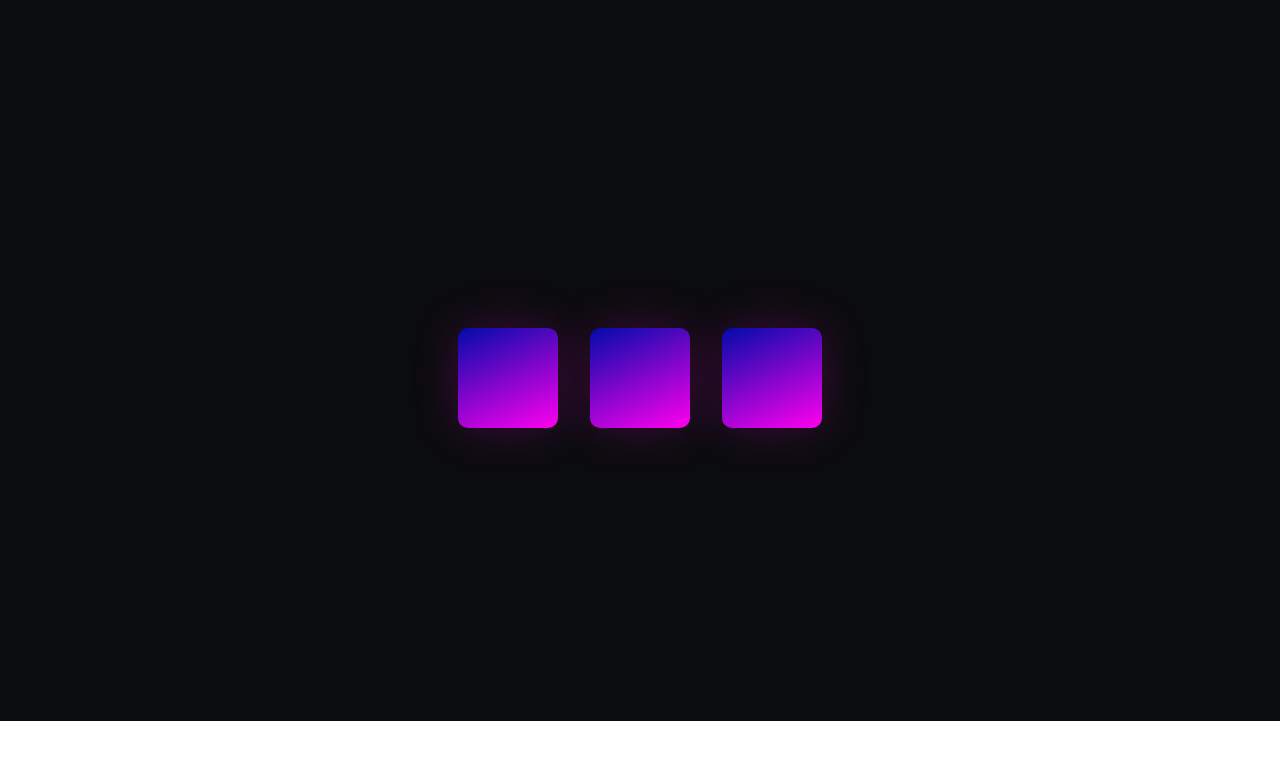
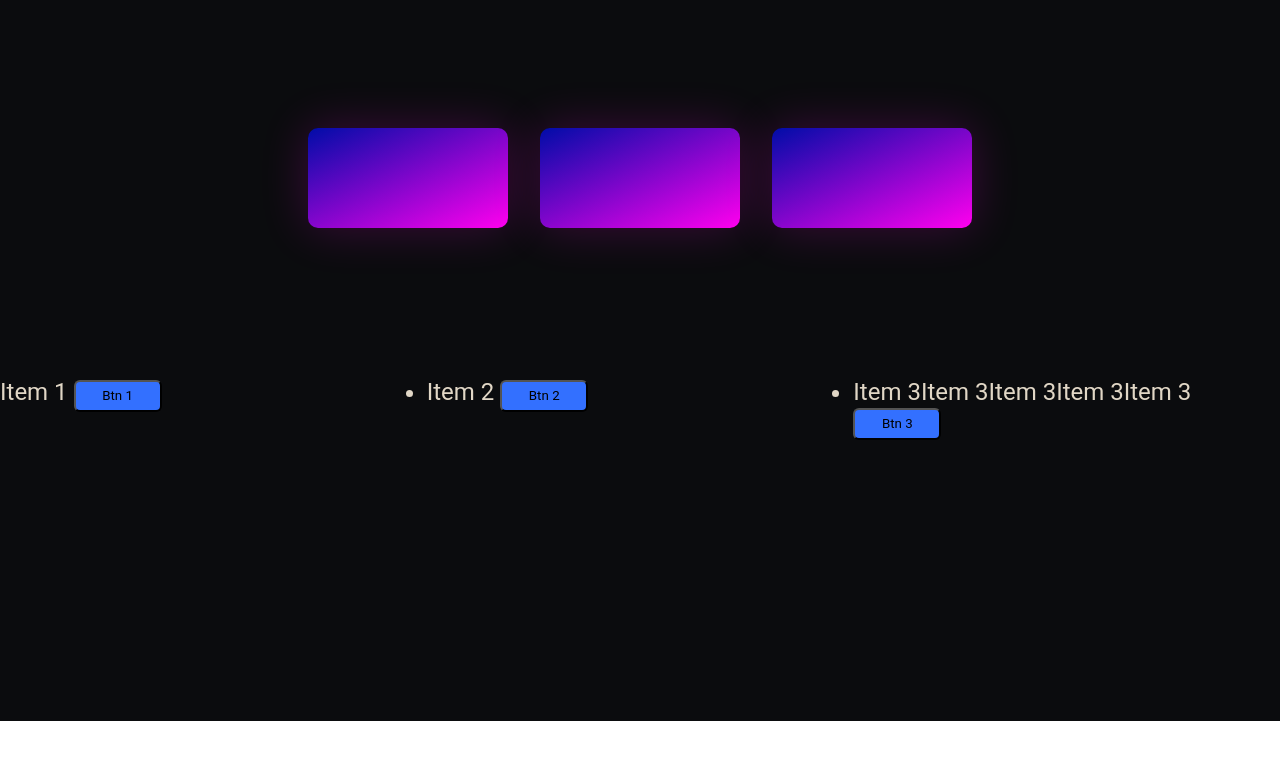
Before and after one commit to Caiyuzhen/Base-PostCSS, a website: page index.html in a window 1280 px wide. Shown: the part 79-838 px from the top of the page. After the commit the page ends 800 px from the top, so only its background shows below. Drawn offline with Linux system fonts and the light colour scheme.

Commit message:
base:postCss learning

```diff
--- a/dist.css
+++ b/dist.css
@@ -1,3 +1,5 @@
+/* 使用 mixins */
+
 * {
   margin: 0;
   padding: 0;
@@ -11,26 +13,27 @@ main {
   height: 100vh;
   background: hsl(220, 10%, 5%);
   font-size: 1.5rem;
+  box-sizing: border-box;
 }
 
-h1 {
+main h1 {
     color: var(--normal-color);
   }
 
-.boxes {
+main .boxes {
     display: -webkit-box;
     display: flex;
     grid-template-columns: repeat(3, 1fr);
     gap: 32px;
-  height: 100%;
     -webkit-box-pack: center;
             justify-content: center;
     -webkit-box-align: center;
             align-items: center;
+    height: 400px;
   }
 
-.boxes .box {
-    width: 100px;
+main .boxes .box { /* ⚡️⚡️需要加上 & 跟空格来使用最新的 CSS 嵌套语法！！ */
+      width: 200px;
       height: 100px;
       background: -webkit-linear-gradient(294deg, rgba(0, 12, 168, 1) 0%, rgba(255, 0, 238, 1) 100%);
       background: linear-gradient(156deg, rgba(0, 12, 168, 1) 0%, rgba(255, 0, 238, 1) 100%);
@@ -40,7 +43,7 @@ h1 {
       box-shadow: 0 0 48px rgba(255, 0, 238, 0.2);
     }
 
-.boxes .box:hover {
+main .boxes .box:hover {
         background: -webkit-linear-gradient(294deg, rgba(255, 0, 238, 1) 0%, rgba(0, 12, 168, 1) 100%);
         background: linear-gradient(156deg, rgba(255, 0, 238, 1) 0%, rgba(0, 12, 168, 1) 100%);
 
@@ -48,3 +51,23 @@ h1 {
         -webkit-transition: all 0.5s ease-in-out;
         transition: all 0.5s ease-in-out;
       }
+
+main ul {
+    display: -webkit-box;
+    display: flex;
+    width: 100%;
+  }
+
+main ul li {
+      width: 100%;
+      color: var(--normal-color);
+    }
+
+main ul li button {
+        /* 使用 mixins */
+        border-radius: 6px;
+        width: 88px;
+        height: 32px;
+        background-color: #3370ff;
+        outline: none;
+      }
--- a/index.html
+++ b/index.html
@@ -16,6 +16,17 @@
 			<div class="box"></div>
 			<div class="box"></div>
 		</div>
+		<ul>
+			<li>Item 1
+				<button>Btn 1</button>
+			</li>
+			<li>Item 2
+				<button>Btn 2</button>
+			</li>
+			<li>Item 3Item 3Item 3Item 3Item 3
+				<button>Btn 3</button>
+			</li>
+		</ul>
 	</main>
 </body>
 </html>
--- a/postcss.config.js
+++ b/postcss.config.js
@@ -1,9 +1,13 @@
 const postcssPresetEnv = require("postcss-preset-env");
+const postcssImport = require('postcss-import');
+const postcssMixin = require('postcss-mixins');
 
 module.exports = {
 	plugins: [
 		require("stylelint"),
 		require("autoprefixer"),
+		postcssMixin(),
+
 		postcssPresetEnv({
 			stage: 0, /* 使用 stage 0 阶段的 css 新特性 */
 		}),
--- a/style.css
+++ /dev/null
@@ -1,43 +0,0 @@
-* {
-  margin: 0;
-  padding: 0;
-  box-sizing: border-box;
-  font-family: Roboto, sans-serif;
-}
-
-main {
-  width: 100vw;
-  max-width: 100%;
-  height: 100vh;
-  background: hsl(220deg 10% 5%);
-  font-size: 24px;
-}
-
-h1 {
-  color: var(--normal-color);
-}
-
-.boxes {
-  display: flex;
-  grid-template-columns: repeat(3, 1fr);
-  gap: 32px;
-  height: 100%;
-  justify-content: center;
-  align-items: center;
-
-  & .box { /* ⚡️⚡️需要加上 & 跟空格来使用最新的 CSS 嵌套语法！！ */
-    width: 100px;
-    height: 100px;
-    background: linear-gradient(156deg, rgb(0 12 168 / 100%) 0%, rgb(255 0 238 / 100%) 100%);
-    transition: all 0.5s ease-in-out;
-    border-radius: 10px;
-    box-shadow: 0 0 48px rgb(255 0 238 / 20%);
-
-    &:hover {
-      background: linear-gradient(156deg, rgb(255 0 238 / 100%) 0%, rgb(0 12 168 / 100%) 100%);
-
-      /* 缓动过渡 */
-      transition: all 0.5s ease-in-out;
-    }
-  }
-}
--- /dev/null
+++ b/themes/style.css
@@ -0,0 +1,68 @@
+/* 使用 mixins */
+@define-mixin btnStyle {
+  border-radius: 6px;
+  width: 88px;
+  height: 32px;
+  background-color: #3370ff;
+  outline: none;
+}
+
+* {
+  margin: 0;
+  padding: 0;
+  box-sizing: border-box;
+  font-family: Roboto, sans-serif;
+}
+
+main {
+  width: 100vw;
+  max-width: 100%;
+  height: 100vh;
+  background: hsl(220deg 10% 5%);
+  font-size: 24px;
+  box-sizing: border-box;
+
+  & h1 {
+    color: var(--normal-color);
+  }
+
+  & .boxes {
+    display: flex;
+    grid-template-columns: repeat(3, 1fr);
+    gap: 32px;
+    justify-content: center;
+    align-items: center;
+    height: 400px;
+
+    & .box { /* ⚡️⚡️需要加上 & 跟空格来使用最新的 CSS 嵌套语法！！ */
+      width: 200px;
+      height: 100px;
+      background: linear-gradient(156deg, rgb(0 12 168 / 100%) 0%, rgb(255 0 238 / 100%) 100%);
+      transition: all 0.5s ease-in-out;
+      border-radius: 10px;
+      box-shadow: 0 0 48px rgb(255 0 238 / 20%);
+
+      &:hover {
+        background: linear-gradient(156deg, rgb(255 0 238 / 100%) 0%, rgb(0 12 168 / 100%) 100%);
+
+        /* 缓动过渡 */
+        transition: all 0.5s ease-in-out;
+      }
+    }
+  }
+
+  & ul {
+    display: flex;
+    width: 100%;
+
+    & li {
+      width: 100%;
+      color: var(--normal-color);
+
+      & button {
+        /* 使用 mixins */
+        @mixin btnStyle;
+      }
+    }
+  }
+}
```
Also changed, not shown: package.json (+6 -2 lines), 1 other file. Lines whose indentation alone changed are shown as unchanged.
